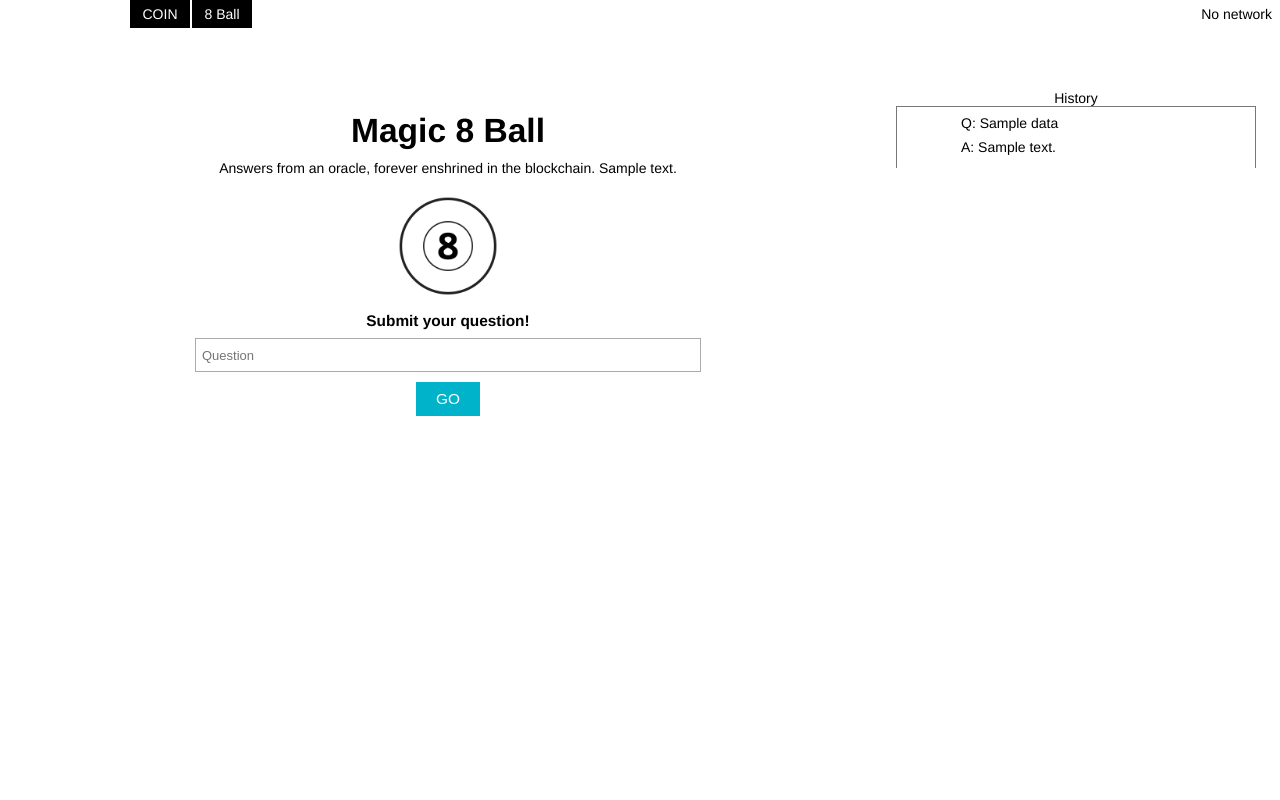
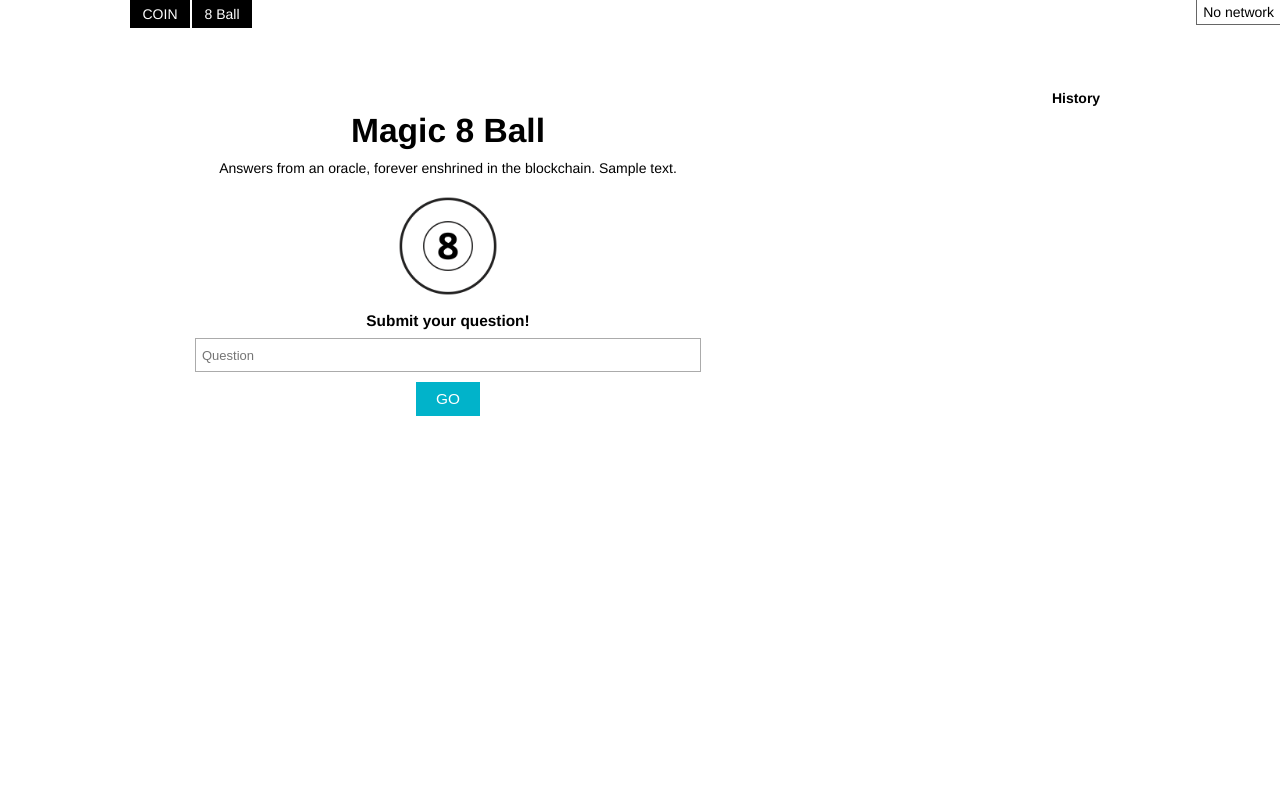
Before and after one commit to sampullman/dapp-test, a Flask app: template magic8ball/templates/magic8.html in a window 1280 px wide. Run offline with Flask 2, Linux system fonts and the light colour scheme; the template is opened without the code that fills it: most values are stand-ins (such as "Sample title", 1, 10 or a date in 2020); some libraries are stand-ins or nearby versions.

Commit message:
UI improvements

```diff
--- a/browser/templates/base.html
+++ b/browser/templates/base.html
@@ -25,8 +25,8 @@
         });
     </script>
     <div id="top_bar">
-        <div class="top_link"><a href="erc20/">COIN</a></div>
-        <div class="top_link"><a href="magic8ball/">8 Ball</a></div>
+        <div class="top_link"><a href="/erc20/">COIN</a></div>
+        <div class="top_link"><a href="/magic8ball/">8 Ball</a></div>
         {% block topbar %}{% endblock topbar %}
     </div>
 
--- a/magic8ball/__init__.py
+++ b/magic8ball/__init__.py
@@ -94,7 +94,7 @@
         events = get_events(app.db)
         print(events)
         print(PODO_TEST_INFO)
-        return render_template("magic8.html", events=events,
+        return render_template("magic8.html", events=json.dumps(events),
             podoTestInfo=json.dumps(PODO_TEST_INFO))
 
 
@@ -134,7 +134,7 @@
         if tx_hash:
             entry = app.db.session.query(Magic8Event).filter_by(event_id=tx_hash).order_by(Magic8Event.id.desc()).first()
             if entry:
-                events = [event.to_web() for event in Magic8Event.query.all()]
+                events = get_events(app.db)
                 return json.dumps({"pending": False, "result": entry.to_web(), "events": events})
             else:
                 return json.dumps({"pending": True})
--- a/magic8ball/static/css/magic8.css
+++ b/magic8ball/static/css/magic8.css
@@ -16,6 +16,13 @@
     float: left;
     width: 30%;
     height: 100%;
+    box-sizing: border-box;
+    padding-bottom: 20px;
+}
+
+#right>div {
+    box-sizing: border-box;
+    padding-right: 24px;
 }
 
 #title {
@@ -117,23 +124,40 @@
     margin: 0 auto;
 }
 
-.event:first-of-type {
-    border-bottom: none;
+#answer {
+    font-size: 2em;
+    font-weight: bold;
+    line-height: 2em;
+}
+
+#history_title {
+    font-weight: bold;
 }
 
 #events {
     height: 100%;
     width: 100%;
-    box-sizing: border-box;
-    padding-right: 24px;
+    overflow: scroll;
+}
+
+#events .first {
+    border-top: 1px solid #777;
+    margin-top: 8px;
 }
 
 .event {
     box-sizing: border-box;
     padding: 8px 0 6px 12px;
     border: 1px solid #777;
+    border-top: none;
     width: 100%;
     height: 62px;
+    background-color: white;
+    cursor: pointer;
+}
+
+.event:hover {
+    background-color: #F2F2F2;
 }
 
 .event .icon {
--- a/magic8ball/static/js/magic8.js
+++ b/magic8ball/static/js/magic8.js
@@ -9,6 +9,24 @@
 var pending = false;
 
 var testCallback = function(error, result) { console.log(error+" "+result);};
+
+// TOOD get nth-child css working properly instead of 'first' hack
+function makeEvent(event, first) {
+    var answer = (event.data.answer == "") ? "We may never know!" : event.data.answer;
+    return '<div class="event'+(first?" first":"")+'">'+
+            '<div class="icon '+event.data.status+'"></div>'+
+            '<div class="info">'+
+                '<div class="history_question">Q: <span>'+event.data.question+'</span></div>'+
+                '<div class="history_answer">A: '+answer+'</div></div></div>';
+}
+
+function refreshEvents(events) {
+    window.events = events;
+    $("#events").html('');
+    for(var i=0; i<events.length; i+=1) {
+        $("#events").append($(makeEvent(events[i], i==0)));
+    }
+}
 
 function questionDisplay(info) {
     console.log(info);
@@ -24,7 +42,7 @@
 
 function askQuestion(account, question, tithe) {
     console.log(""+tithe+" Asking "+question+" for "+account)
-    $(".read_result").text("Asking the Magic 8 ball...");
+    $(".read_result").text("Preparing the question...");
     contract.askQuestion(question, {
         gas: 120000,
         from: account,
@@ -41,6 +59,7 @@
 
 function questionAsked(tx_hash) {
     pending = true;
+    $("#ball div").addClass("spin");
     $(".read_result").text("The Magic 8 Ball is thinking...");
     questionTime = Date.now();
     questionHash = tx_hash;
@@ -63,7 +82,9 @@
                 showResult('Magic 8 Ball rejected your question!\nTry again with higher gas price or ether value.');
 
             } else {
-                showResult('Magic 8 Ball says: "'+data.result.data.answer+'"');
+                console.log(data.result);
+                showResult('Magic 8 Ball says:<br /><span id="answer">'+data.result.data.answer+'</span>');
+                refreshEvents(data.events);
             }
         }).fail(function(jqXHR, textStatus, errorThrown) {
             console.log(jqXHR);
@@ -73,11 +94,14 @@
 
 function showResult(text) {
     pending = false;
-    $(".read_result").text(text);
+    $("#ball div").removeClass("spin");
+    console.log(text);
+    $(".read_result").html(text);
 }
 
 $(document).ready(function() {
     vex.defaultOptions.className = 'vex-theme-wireframe';
+    refreshEvents(events);
 
     w3 = getWeb3js();
     ContractDef = web3.eth.contract(ContractABI);
@@ -120,6 +144,11 @@
         }
     );
 
+    $(".event").click(function() {
+        var question = $(this).find(".history_question span").text();
+        $("#question input").val(question);
+    });
+
     $("#question").submit(function(event) {
         console.log("Questioning..."+contract+" "+w3.eth.accounts.length);
         form = $("#question");
--- a/magic8ball/templates/magic8.html
+++ b/magic8ball/templates/magic8.html
@@ -14,6 +14,7 @@
 {% block body %}
 <script>
     var podoTestInfo = {{ podoTestInfo|safe }};
+    var events = {{ events|safe }};
 </script>
 <div id="left">
     <div id="title">Magic 8 Ball</div>
@@ -27,24 +28,7 @@
     <div class="read_result"></div>
 </div>
 <div id="right">
-    <div id="events">
-    History
-    {% for event in events %}
-        <div class="event">
-            <div class="icon {{ event['data']['status'] }}"></div>
-            <div class="info">
-                <div class="question">Q: {{ event["data"]["question"] }}</div>
-
-                <div class="answer">
-                    {% if event["data"]["answer"] %}
-                        A: {{ event["data"]["answer"] }}
-                    {% else %}
-                        We may never know!
-                    {% endif %}
-                </div>
-            </div>
-        </div>
-    {% endfor %}
-    </div>
+    <div id="history_title">History</div>
+    <div id="events"></div>
 </div>
 {% endblock body %}
--- a/static/css/base.css
+++ b/static/css/base.css
@@ -57,9 +57,11 @@
 
 #network {
     position: absolute;
-    padding: 6px 8px 0 0;
+    padding: 4px 6px 4px 6px;
     right: 0;
     top: 0;
+    border-left: 1px solid #666;
+    border-bottom: 1px solid #666;
 }
 
 #content {
```
